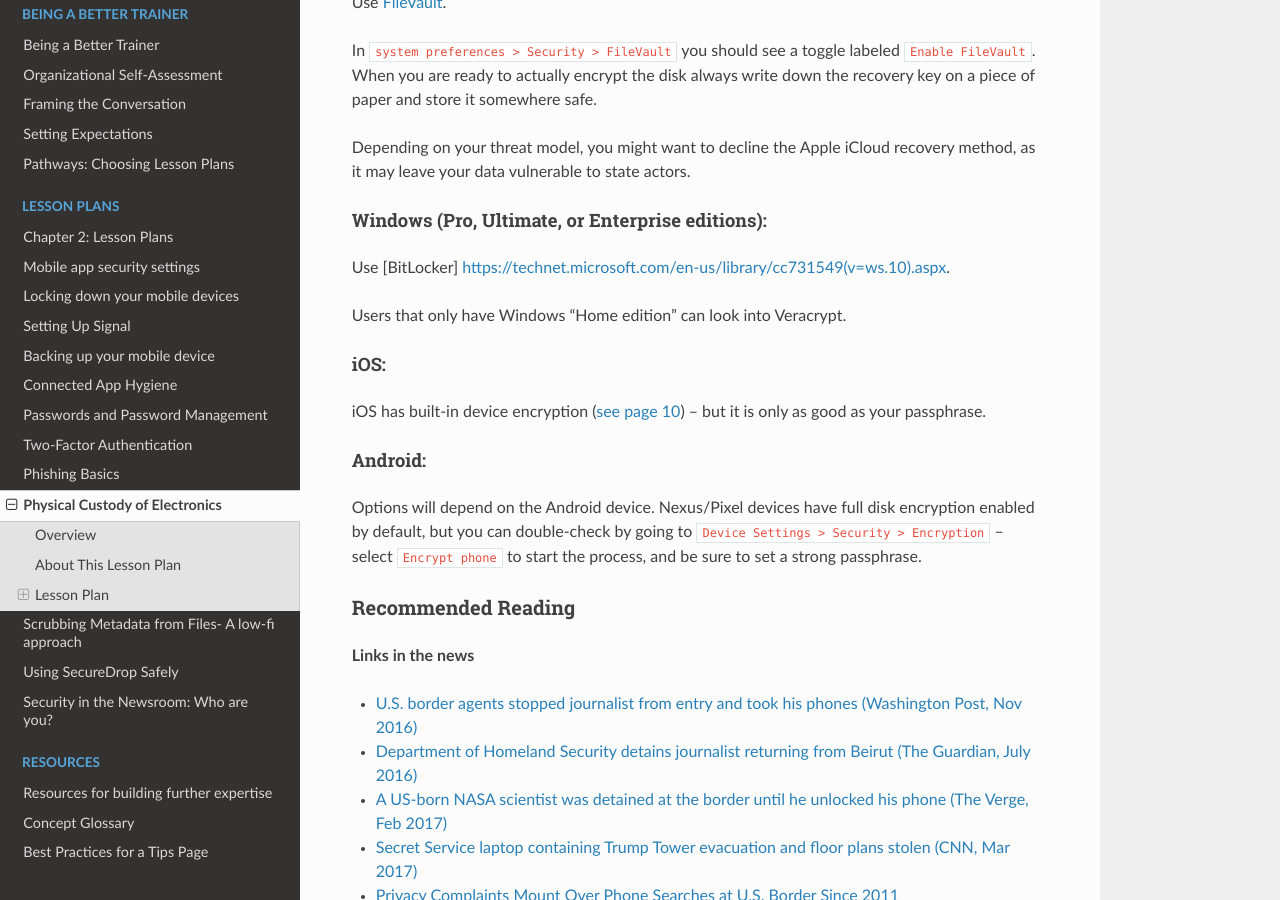
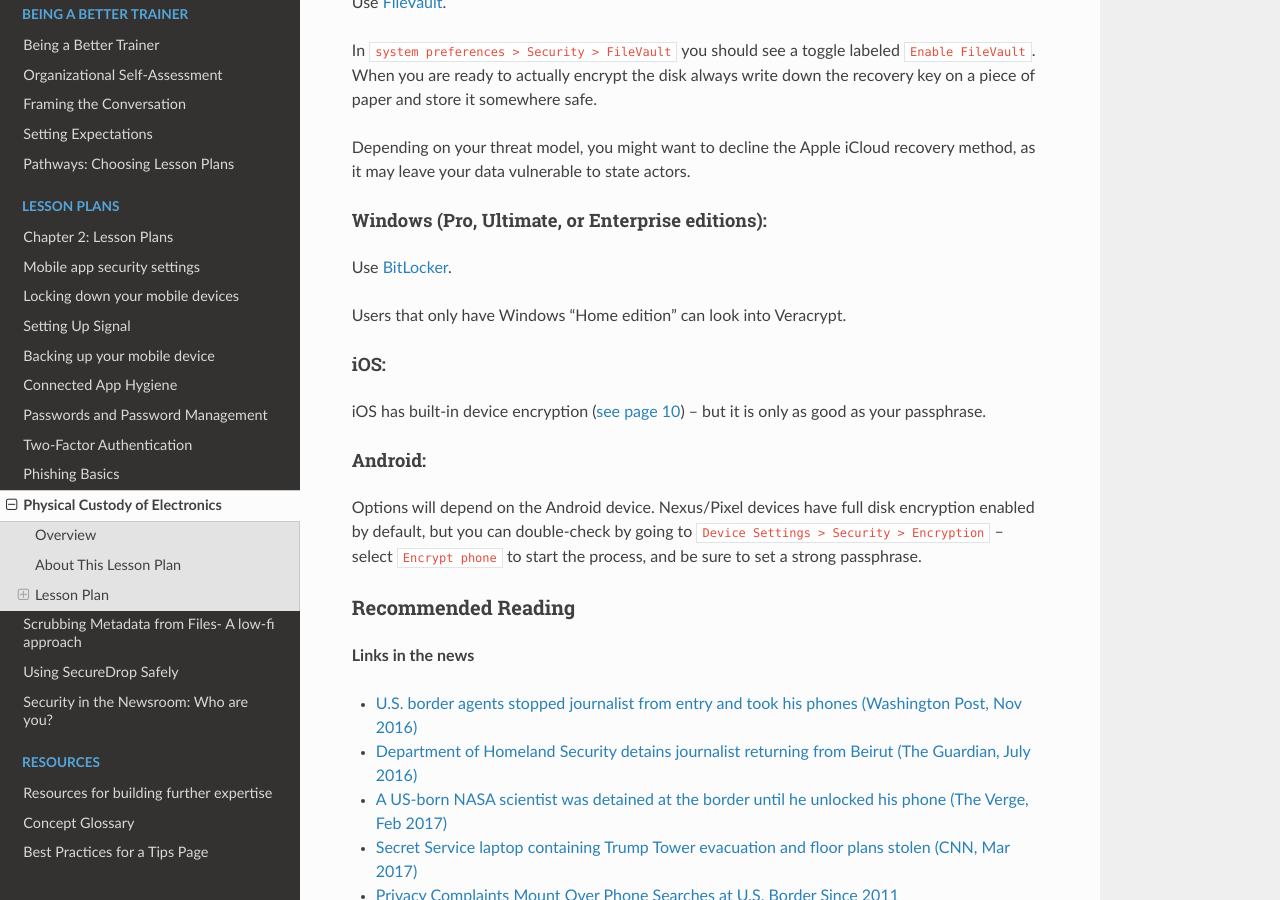
Before and after one commit to OpenNewsLabs/field-guide-security-training-newsroom, a Sphinx documentation site: the page built from docs/Chapter02-09-Physical-Security.md, in a window 1280 px wide and 900 px high, scrolled down 3507 px. Built offline with Sphinx 7.4.7 and the Read the Docs theme 2.0.0, drawn with Linux system fonts in a browser that asks for light colours; some of the changed lines change nothing that is shown.

Commit message:
fixed link formatting

```diff
--- a/docs/Chapter02-09-Physical-Security.md
+++ b/docs/Chapter02-09-Physical-Security.md
@@ -109,7 +109,7 @@
 
 #### Windows (Pro, Ultimate, or Enterprise editions):
 
-Use [BitLocker] <https://technet.microsoft.com/en-us/library/cc731549(v=ws.10).aspx>.
+Use [BitLocker](https://technet.microsoft.com/en-us/library/cc731549(v=ws.10).aspx).
 
 Users that only have  Windows "Home edition" can look into Veracrypt.
 
```
